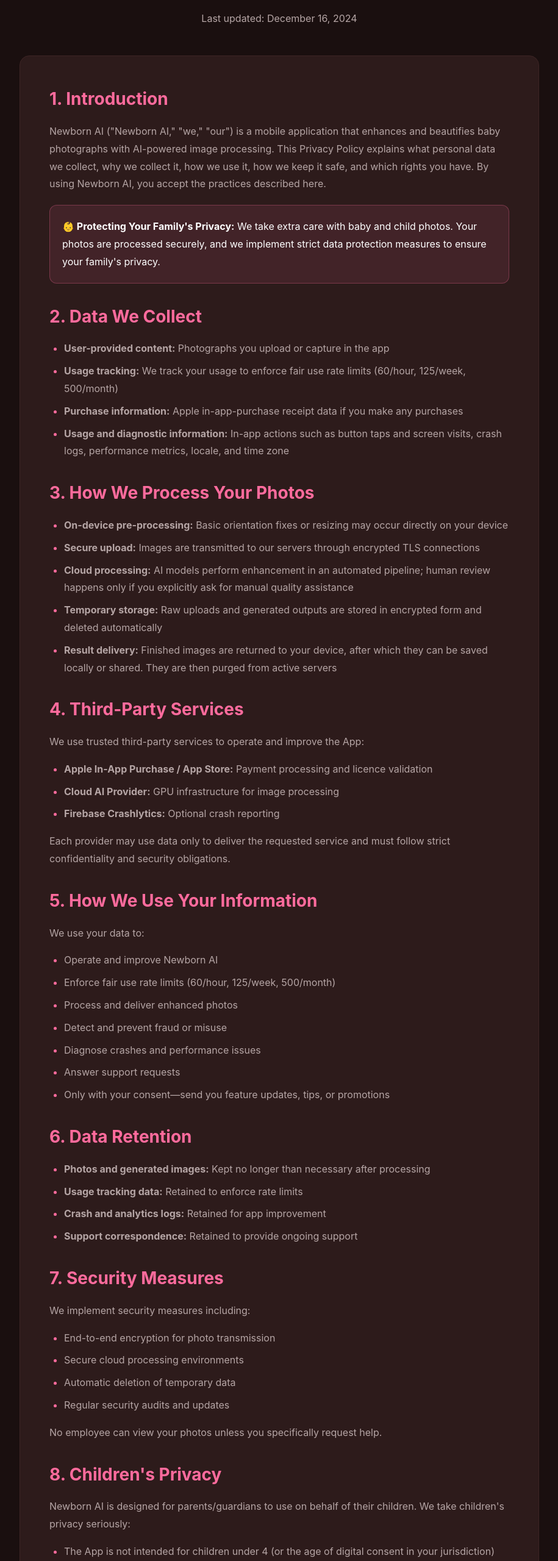
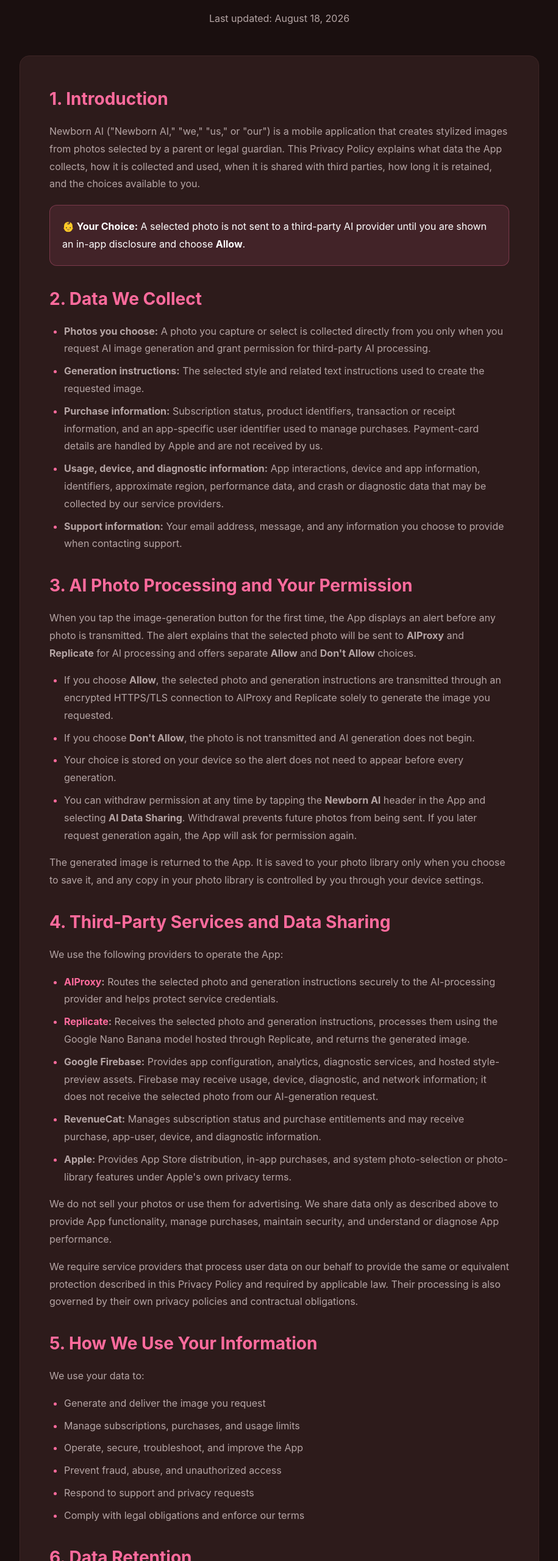
Before and after one commit to karakusapp/apps, a plain HTML site: page newbornai/privacy.html in a window 1280 px wide. Shown: the part 240-2800 px from the top of the page at 61% size, without its empty margins (182-1097 px from the left). Drawn offline with Linux system fonts and the light colour scheme.

Commit message:
Update privacy.html

```diff
--- a/newbornai/privacy.html
+++ b/newbornai/privacy.html
@@ -179,97 +179,133 @@
         <div class="terms-header">
             <span class="app-badge">👶 Newborn AI</span>
             <h1>Privacy Policy</h1>
-            <p>Last updated: December 16, 2024</p>
+            <p>Last updated: August 18, 2026</p>
         </div>
 
         <div class="terms-content">
             <h2>1. Introduction</h2>
-            <p>Newborn AI ("Newborn AI," "we," "our") is a mobile application that enhances and beautifies baby
-                photographs with AI-powered image processing. This Privacy Policy explains what personal data we
-                collect, why we collect it, how we use it, how we keep it safe, and which rights you have. By using
-                Newborn AI, you accept the practices described here.</p>
+            <p>Newborn AI ("Newborn AI," "we," "us," or "our") is a mobile application that creates stylized images
+                from photos selected by a parent or legal guardian. This Privacy Policy explains what data the App
+                collects, how it is collected and used, when it is shared with third parties, how long it is retained,
+                and the choices available to you.</p>
 
             <div class="highlight-box">
-                <p><strong>👶 Protecting Your Family's Privacy:</strong> We take extra care with baby and child photos.
-                    Your photos are processed securely, and we implement strict data protection measures to ensure your
-                    family's privacy.</p>
+                <p><strong>👶 Your Choice:</strong> A selected photo is not sent to a third-party AI provider until you
+                    are shown an in-app disclosure and choose <strong>Allow</strong>.</p>
             </div>
 
             <h2>2. Data We Collect</h2>
             <ul>
-                <li><strong>User-provided content:</strong> Photographs you upload or capture in the app</li>
-                <li><strong>Usage tracking:</strong> We track your usage to enforce fair use rate limits (60/hour,
-                    125/week, 500/month)</li>
-                <li><strong>Purchase information:</strong> Apple in-app-purchase receipt data if you make any purchases
-                </li>
-                <li><strong>Usage and diagnostic information:</strong> In-app actions such as button taps and screen
-                    visits, crash logs, performance metrics, locale, and time zone</li>
+                <li><strong>Photos you choose:</strong> A photo you capture or select is collected directly from you
+                    only when you request AI image generation and grant permission for third-party AI processing.</li>
+                <li><strong>Generation instructions:</strong> The selected style and related text instructions used to
+                    create the requested image.</li>
+                <li><strong>Purchase information:</strong> Subscription status, product identifiers, transaction or
+                    receipt information, and an app-specific user identifier used to manage purchases. Payment-card
+                    details are handled by Apple and are not received by us.</li>
+                <li><strong>Usage, device, and diagnostic information:</strong> App interactions, device and app
+                    information, identifiers, approximate region, performance data, and crash or diagnostic data that
+                    may be collected by our service providers.</li>
+                <li><strong>Support information:</strong> Your email address, message, and any information you choose to
+                    provide when contacting support.</li>
             </ul>
 
-            <h2>3. How We Process Your Photos</h2>
+            <h2>3. AI Photo Processing and Your Permission</h2>
+            <p>When you tap the image-generation button for the first time, the App displays an alert before any photo
+                is transmitted. The alert explains that the selected photo will be sent to
+                <strong>AIProxy</strong> and <strong>Replicate</strong> for AI processing and offers separate
+                <strong>Allow</strong> and <strong>Don't Allow</strong> choices.</p>
             <ul>
-                <li><strong>On-device pre-processing:</strong> Basic orientation fixes or resizing may occur directly on
-                    your device</li>
-                <li><strong>Secure upload:</strong> Images are transmitted to our servers through encrypted TLS
-                    connections</li>
-                <li><strong>Cloud processing:</strong> AI models perform enhancement in an automated pipeline; human
-                    review happens only if you explicitly ask for manual quality assistance</li>
-                <li><strong>Temporary storage:</strong> Raw uploads and generated outputs are stored in encrypted form
-                    and deleted automatically</li>
-                <li><strong>Result delivery:</strong> Finished images are returned to your device, after which they can
-                    be saved locally or shared. They are then purged from active servers</li>
+                <li>If you choose <strong>Allow</strong>, the selected photo and generation instructions are transmitted
+                    through an encrypted HTTPS/TLS connection to AIProxy and Replicate solely to generate the image you
+                    requested.</li>
+                <li>If you choose <strong>Don't Allow</strong>, the photo is not transmitted and AI generation does not
+                    begin.</li>
+                <li>Your choice is stored on your device so the alert does not need to appear before every generation.</li>
+                <li>You can withdraw permission at any time by tapping the <strong>Newborn AI</strong> header in the App
+                    and selecting <strong>AI Data Sharing</strong>. Withdrawal prevents future photos from being sent.
+                    If you later request generation again, the App will ask for permission again.</li>
             </ul>
+            <p>The generated image is returned to the App. It is saved to your photo library only when you choose to
+                save it, and any copy in your photo library is controlled by you through your device settings.</p>
 
-            <h2>4. Third-Party Services</h2>
-            <p>We use trusted third-party services to operate and improve the App:</p>
+            <h2>4. Third-Party Services and Data Sharing</h2>
+            <p>We use the following providers to operate the App:</p>
             <ul>
-                <li><strong>Apple In-App Purchase / App Store:</strong> Payment processing and licence validation</li>
-                <li><strong>Cloud AI Provider:</strong> GPU infrastructure for image processing</li>
-                <li><strong>Firebase Crashlytics:</strong> Optional crash reporting</li>
+                <li><strong><a href="https://www.aiproxy.com" target="_blank" rel="noopener noreferrer">AIProxy</a>:</strong>
+                    Routes the selected photo and generation instructions securely to the AI-processing provider and
+                    helps protect service credentials.</li>
+                <li><strong><a href="https://replicate.com" target="_blank" rel="noopener noreferrer">Replicate</a>:</strong>
+                    Receives the selected photo and generation instructions, processes them using the Google Nano Banana
+                    model hosted through Replicate, and returns the generated image.</li>
+                <li><strong>Google Firebase:</strong> Provides app configuration, analytics, diagnostic services, and
+                    hosted style-preview assets. Firebase may receive usage, device, diagnostic, and network information;
+                    it does not receive the selected photo from our AI-generation request.</li>
+                <li><strong>RevenueCat:</strong> Manages subscription status and purchase entitlements and may receive
+                    purchase, app-user, device, and diagnostic information.</li>
+                <li><strong>Apple:</strong> Provides App Store distribution, in-app purchases, and system photo-selection
+                    or photo-library features under Apple's own privacy terms.</li>
             </ul>
-            <p>Each provider may use data only to deliver the requested service and must follow strict confidentiality
-                and security obligations.</p>
+            <p>We do not sell your photos or use them for advertising. We share data only as described above to provide
+                App functionality, manage purchases, maintain security, and understand or diagnose App performance.</p>
+            <p>We require service providers that process user data on our behalf to provide the same or equivalent
+                protection described in this Privacy Policy and required by applicable law. Their processing is also
+                governed by their own privacy policies and contractual obligations.</p>
 
             <h2>5. How We Use Your Information</h2>
             <p>We use your data to:</p>
             <ul>
-                <li>Operate and improve Newborn AI</li>
-                <li>Enforce fair use rate limits (60/hour, 125/week, 500/month)</li>
-                <li>Process and deliver enhanced photos</li>
-                <li>Detect and prevent fraud or misuse</li>
-                <li>Diagnose crashes and performance issues</li>
-                <li>Answer support requests</li>
-                <li>Only with your consent—send you feature updates, tips, or promotions</li>
+                <li>Generate and deliver the image you request</li>
+                <li>Manage subscriptions, purchases, and usage limits</li>
+                <li>Operate, secure, troubleshoot, and improve the App</li>
+                <li>Prevent fraud, abuse, and unauthorized access</li>
+                <li>Respond to support and privacy requests</li>
+                <li>Comply with legal obligations and enforce our terms</li>
             </ul>
 
             <h2>6. Data Retention</h2>
             <ul>
-                <li><strong>Photos and generated images:</strong> Kept no longer than necessary after processing</li>
-                <li><strong>Usage tracking data:</strong> Retained to enforce rate limits</li>
-                <li><strong>Crash and analytics logs:</strong> Retained for app improvement</li>
-                <li><strong>Support correspondence:</strong> Retained to provide ongoing support</li>
+                <li><strong>Replicate API data:</strong> Replicate states that input parameters, output values, files,
+                    and logs for predictions created through its API are automatically removed after one hour by
+                    default. See <a href="https://replicate.com/docs/topics/predictions/data-retention" target="_blank"
+                    rel="noopener noreferrer">Replicate's data-retention documentation</a>.</li>
+                <li><strong>Photos on your device:</strong> A generated image is kept in your photo library only if you
+                    choose to save it. You can delete it using the Photos app.</li>
+                <li><strong>Consent choice:</strong> Stored on your device until you withdraw permission, delete the
+                    App, or reset the App's data.</li>
+                <li><strong>Purchase, analytics, and diagnostic data:</strong> Retained according to the operational,
+                    legal, fraud-prevention, and retention requirements of Apple, RevenueCat, and Firebase.</li>
+                <li><strong>Support correspondence:</strong> Retained only as long as reasonably necessary to respond,
+                    maintain support records, and meet legal obligations.</li>
             </ul>
 
-            <h2>7. Security Measures</h2>
-            <p>We implement security measures including:</p>
+            <h2>7. Your Choices and Data Deletion</h2>
             <ul>
-                <li>End-to-end encryption for photo transmission</li>
-                <li>Secure cloud processing environments</li>
-                <li>Automatic deletion of temporary data</li>
-                <li>Regular security audits and updates</li>
+                <li><strong>Decline AI sharing:</strong> Choose <strong>Don't Allow</strong> when the permission alert
+                    appears. The photo will not be sent.</li>
+                <li><strong>Withdraw consent:</strong> Open the App's Newborn AI information screen and tap
+                    <strong>AI Data Sharing</strong>. This stops future transmissions.</li>
+                <li><strong>Photo access:</strong> Manage the App's photo-library permission in iOS Settings.</li>
+                <li><strong>Delete local images:</strong> Delete saved results through Apple's Photos app.</li>
+                <li><strong>Request access or deletion:</strong> Contact us at
+                    <a href="mailto:karakusapp@gmail.com">karakusapp@gmail.com</a>. Please describe the data or request
+                    involved. We will respond as required by applicable law and coordinate with service providers when
+                    necessary.</li>
             </ul>
-            <p>No employee can view your photos unless you specifically request help.</p>
 
-            <h2>8. Children's Privacy</h2>
-            <p>Newborn AI is designed for parents/guardians to use on behalf of their children. We take children's
-                privacy seriously:</p>
+            <h2>8. Security</h2>
+            <p>We use reasonable administrative and technical safeguards designed to protect data, including encrypted
+                HTTPS/TLS transmission and access controls. No internet transmission or storage system can be guaranteed
+                to be completely secure.</p>
+
+            <h2>9. Children's Privacy</h2>
+            <p>Newborn AI is intended for use by parents and legal guardians, not by children directly. A parent or
+                legal guardian should select and submit any photo of a child and must have the legal authority to do so.</p>
             <ul>
-                <li>The App is not intended for children under 4 (or the age of digital consent in your jurisdiction)
-                </li>
-                <li>We do not knowingly collect data from children directly</li>
-                <li>Parents have full control over all photos processed</li>
-                <li>If you believe we have inadvertently collected data from a child, contact us so we can delete the
-                    information</li>
+                <li>We do not knowingly request personal data directly from children.</li>
+                <li>If you believe a child's data was submitted without appropriate authorization, contact us at
+                    <a href="mailto:karakusapp@gmail.com">karakusapp@gmail.com</a> so we can investigate and take
+                    appropriate deletion steps.</li>
             </ul>
 
             <div class="highlight-box">
@@ -277,23 +313,22 @@
                     photos of children. We encourage users to be mindful of how edited photos are shared.</p>
             </div>
 
-            <h2>9. International Transfers</h2>
+            <h2>10. International Transfers</h2>
             <p>Our servers and service providers may be located outside your country. When data is transferred
                 internationally, we rely on approved mechanisms such as Standard Contractual Clauses and implement
                 additional safeguards to ensure adequate protection.</p>
 
-            <h2>10. Changes to This Policy</h2>
+            <h2>11. Changes to This Policy</h2>
             <p>We may update this Privacy Policy to reflect changes in technology, law, or business practice. The "Last
                 updated" date shows the latest revision.</p>
 
-            <h2>11. Contact Us</h2>
-            <p>For questions about this Privacy Policy, please contact:</p>
+            <h2>12. Contact Us</h2>
+            <p>For privacy questions, consent withdrawal, access requests, or deletion requests, contact:</p>
             <ul>
                 <li><strong>Email:</strong> <a href="mailto:karakusapp@gmail.com">karakusapp@gmail.com</a>
                 </li>
             </ul>
-            <p>Thank you for trusting Newborn AI with your precious memories. We are committed to keeping them private
-                and secure.</p>
+            <p>We will review privacy requests and respond as required by applicable law.</p>
         </div>
 
         <div class="back-home">
@@ -304,7 +339,7 @@
     <!-- Footer -->
     <footer class="footer">
         <div class="container">
-            <p>&copy; 2025 Rıza Erdi Karakuş. All rights reserved.</p>
+            <p>&copy; 2026 Rıza Erdi Karakuş. All rights reserved.</p>
             <p>
                 <a href="terms.html" style="color: #FF6B9D; text-decoration: none;">Terms of Service</a>
                 |
```
